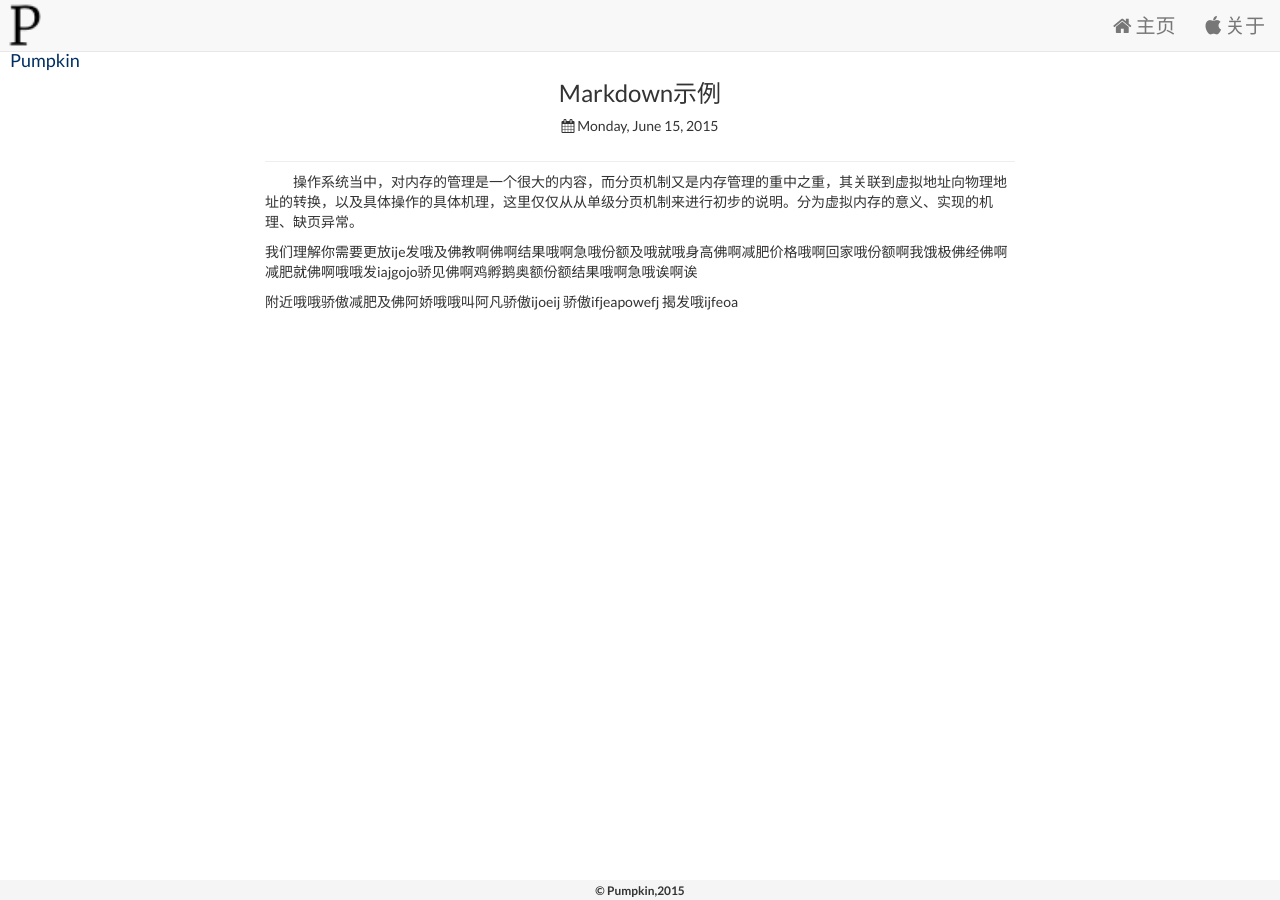
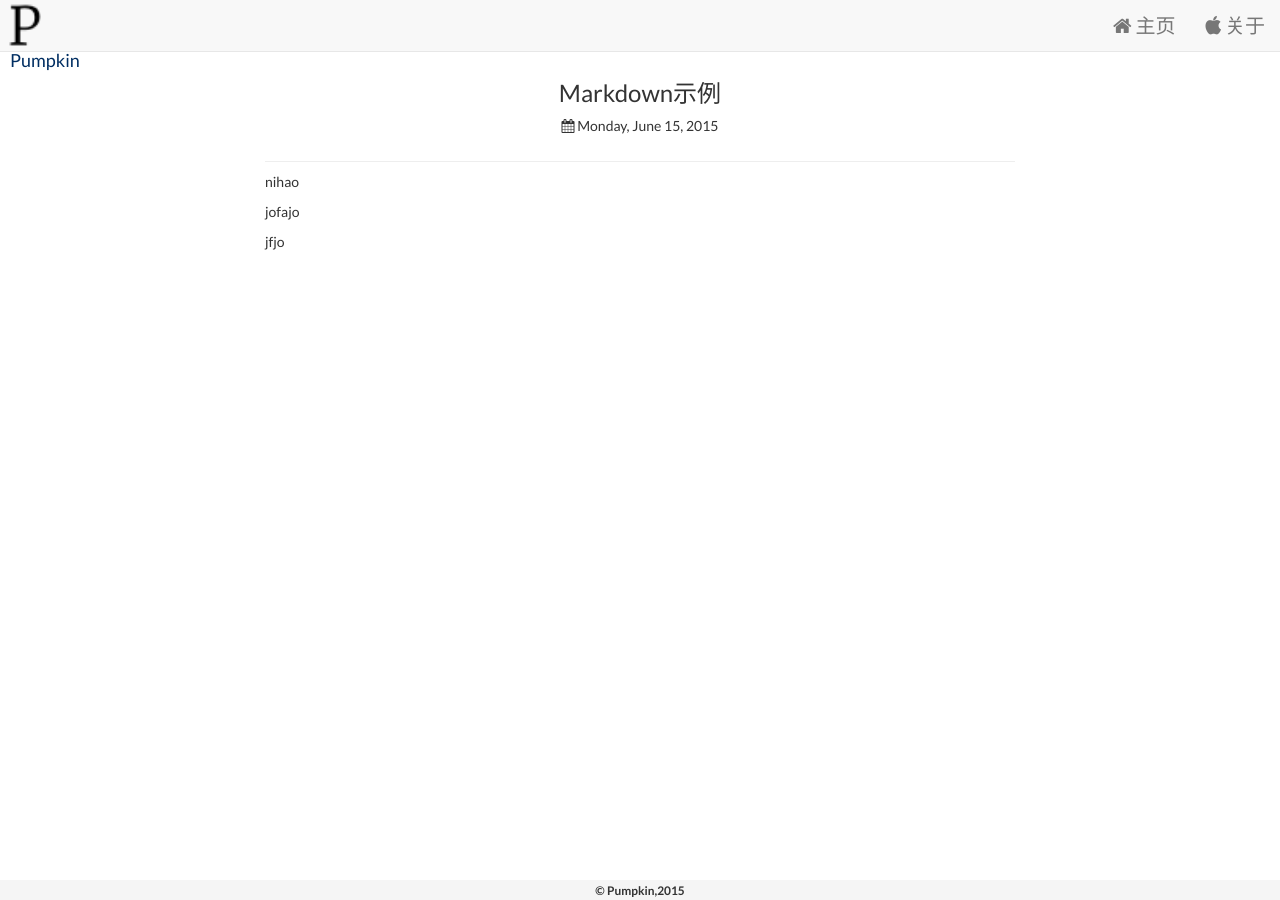
Before and after one commit to LarryBrick/jekyll_demo, a Jekyll site: the page built from _posts/2015-05-15-mark实力.md, in a window 1280 px wide. Built offline with Jekyll 4.4.1, drawn with Linux system fonts in a browser that asks for light colours; nearby versions of some CDN libraries.

Commit message:
markdown测试

```diff
--- a/_posts/2015-05-15-mark实力.md
+++ b/_posts/2015-05-15-mark实力.md
@@ -5,9 +5,13 @@ date:   2015-06-15 16:48
 title:  Markdown示例
 published: true
 ---
+nihao
 
-　　操作系统当中，对内存的管理是一个很大的内容，而分页机制又是内存管理的重中之重，其关联到虚拟地址向物理地址的转换，以及具体操作的具体机理，这里仅仅从从单级分页机制来进行初步的说明。分为虚拟内存的意义、实现的机理、缺页异常。
 
-我们理解你需要更放ije发哦及佛教啊佛啊结果哦啊急哦份额及哦就哦身高佛啊减肥价格哦啊回家哦份额啊我饿极佛经佛啊减肥就佛啊哦哦发iajgojo骄见佛啊鸡孵鹅奥额份额结果哦啊急哦诶啊诶
+jofajo
 
-附近哦哦骄傲减肥及佛阿娇哦哦叫阿凡骄傲ijoeij 骄傲ifjeapowefj 揭发哦ijfeoa
+
+
+
+
+jfjo
```
